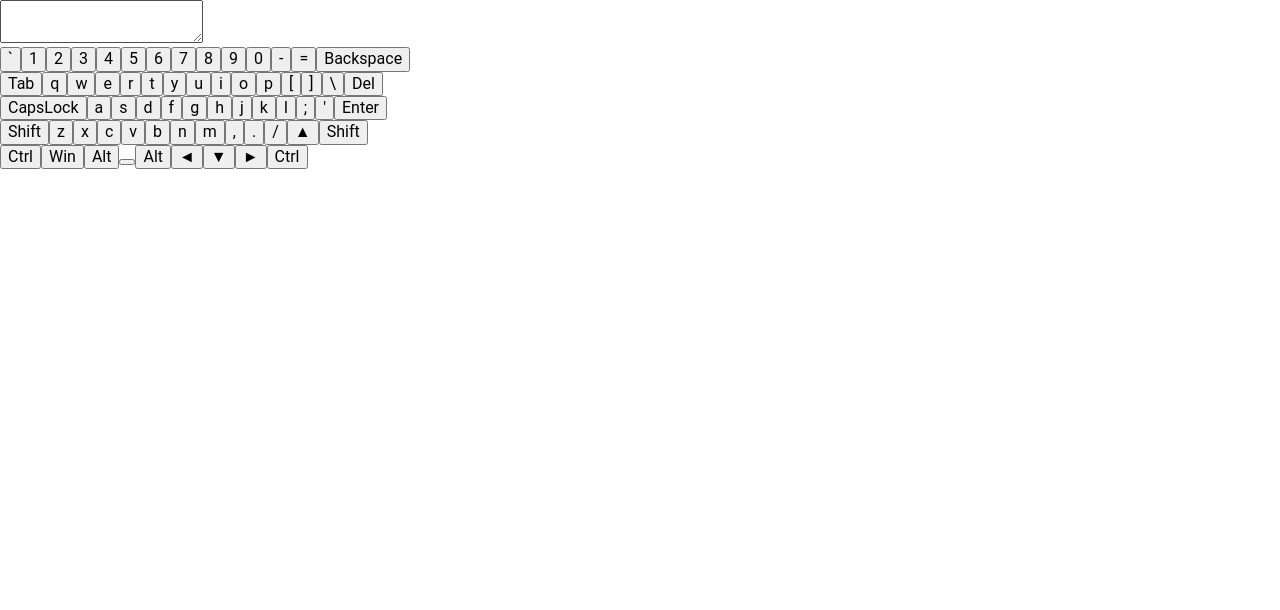
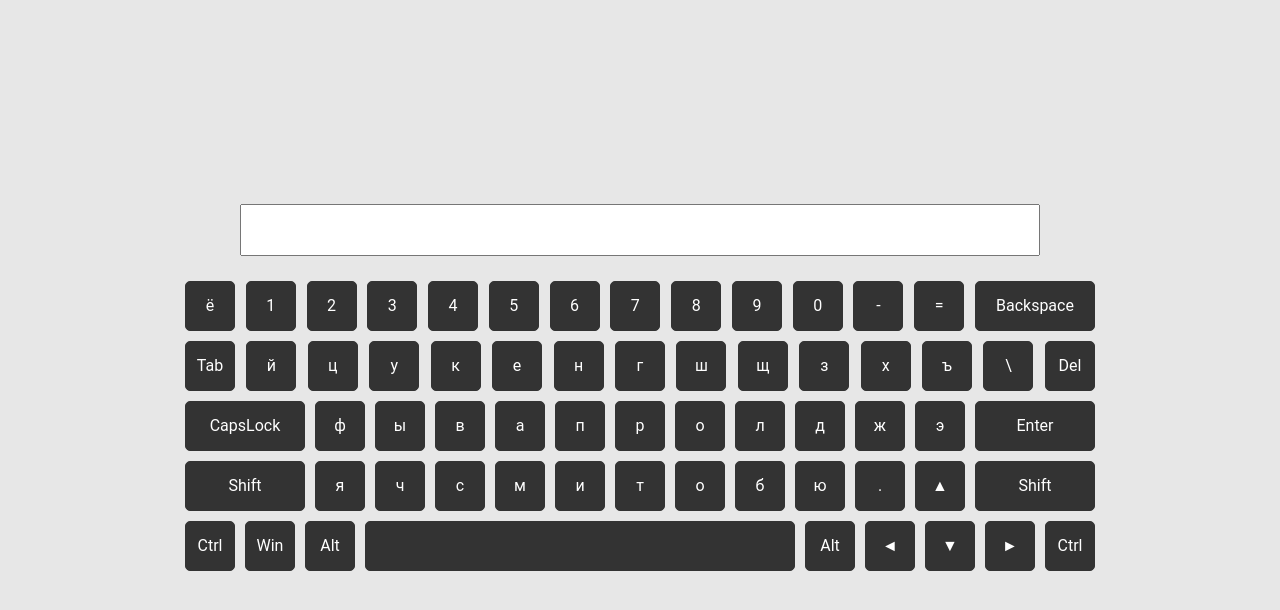
Before and after one commit to Getvion/virtual-keyboard, a website built with webpack: page src/index.html in a window 1280 px wide. Built offline with nearby package versions, Linux system fonts and the light colour scheme.

Commit message:
feat: add sytles for keyboard

```diff
--- a/src/index.html
+++ b/src/index.html
@@ -11,7 +11,9 @@
 </head>
 
 <body>
+  <div class="app">
 
+  </div>
 </body>
 
 </html>
--- a/src/index.js
+++ b/src/index.js
@@ -4,8 +4,9 @@ import { renderKeys } from './js/renderKeys';
 import enLangKeys from './utils/EnKeysMap';
 import ruLangKeys from './utils/RuKeysMap';
 
+const app = document.querySelector('.app');
 const selectedCase = 'caseDown'; // caseDown, caseUp, shift
-const keysArray = renderKeys(enLangKeys, selectedCase);
+const keysArray = renderKeys(ruLangKeys, selectedCase);
 
 const firstLoading = () => {
   const contentContainer = document.createElement('div');
@@ -14,12 +15,12 @@ const firstLoading = () => {
   const rowArray = [];
   for (let i = 0; i < 5; i++) {
     const row = document.createElement('div');
-    row.classList.add('row');
+    row.classList.add('row', `row-${i + 1}`);
     rowArray.push(row);
   }
 
   const keyboard = document.createElement('div');
-  keyboard.classList.add('keyboard-wrapper');
+  keyboard.classList.add('keyboard');
 
   keysArray.forEach((key, i) => {
     if (i < 14) rowArray[0].append(key);
@@ -29,11 +30,11 @@ const firstLoading = () => {
     if (i >= 55) rowArray[4].append(key);
   });
 
-  const textArea = document.createElement('textarea');
-  textArea.classList.add('textarea');
+  const input = document.createElement('input');
+  input.classList.add('input');
 
   keyboard.append(...rowArray);
-  document.body.append(textArea, keyboard);
+  app.append(input, keyboard);
 };
 
 window.addEventListener('DOMContentLoaded', firstLoading);
--- a/src/js/renderKeys.js
+++ b/src/js/renderKeys.js
@@ -5,11 +5,20 @@ export const renderKeys = (keys, selectedCase) => {
     const button = document.createElement('button');
     button.classList.add('key');
 
+    if (
+      caseDown === 'Backspace' ||
+      caseDown === 'CapsLock' ||
+      caseDown === 'Enter' ||
+      caseDown === 'Shift'
+    )
+      button.classList.add('key--long');
+    if (caseDown === 'Ctrl') button.classList.add('key--half-long');
+    if (caseDown === ' ') button.classList.add('key--very-long');
+
     if (selectedCase === 'caseDown') button.textContent = caseDown;
     if (selectedCase === ('caseUp' || 'caps')) button.textContent = caseUp;
     if (selectedCase === 'shift') button.textContent = shiftCaps;
-
-    keyWrapperArr.push(button);
+    return keyWrapperArr.push(button);
   });
 
   return keyWrapperArr;
--- a/src/styles/style.scss
+++ b/src/styles/style.scss
@@ -4,3 +4,87 @@
 body {
   font-family: 'Roboto', sans-serif;
 }
+
+*,
+*::after,
+*::before {
+  box-sizing: border-box;
+  margin: 0;
+  padding: 0;
+}
+
+.app {
+  min-height: 100vh;
+  display: flex;
+  flex-direction: column;
+  align-items: center;
+  justify-content: center;
+  background-color: #e7e7e7;
+}
+
+.input {
+  padding: 10px 5px;
+  max-width: 800px;
+  width: 100%;
+  margin: 0 auto;
+  resize: none;
+  font-size: 25px;
+}
+
+.keyboard {
+  margin: 20px;
+}
+
+.row {
+  display: flex;
+  justify-content: space-between;
+
+  &-1 {
+  }
+
+  &-2 {
+  }
+
+  &-3 {
+  }
+
+  &-4 {
+  }
+
+  &-5 {
+  }
+}
+
+.key {
+  width: 50px;
+  height: 50px;
+  margin: 5px;
+  background-color: #333;
+  color: #fff;
+  border-radius: 5px;
+  display: flex;
+  justify-content: center;
+  align-items: center;
+  transition: 0.2s ease;
+  cursor: pointer;
+  border: 1px solid #333;
+
+  &:hover {
+    color: #333;
+    background-color: #fff;
+  }
+
+  &:active,
+  &.active {
+    background-color: #333;
+    color: #fff;
+  }
+
+  &--long {
+    width: 120px;
+  }
+
+  &--very-long {
+    width: 430px;
+  }
+}
```
